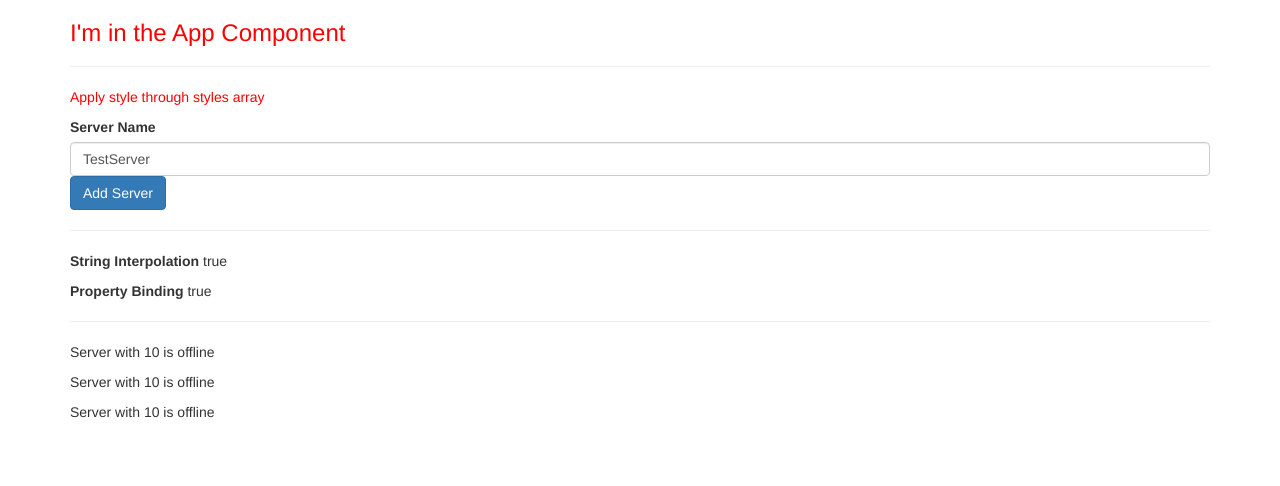
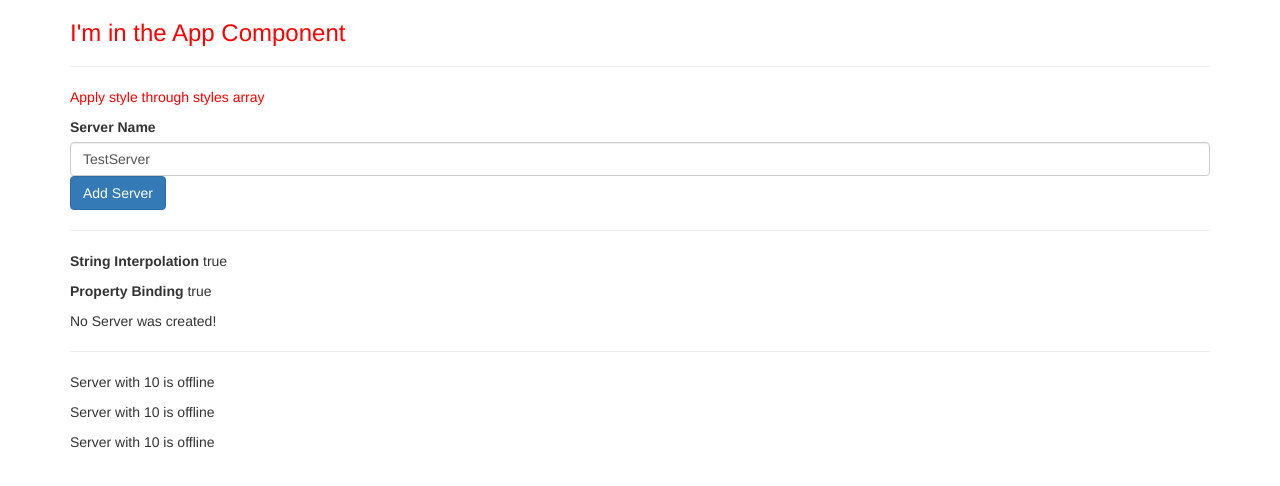
Before and after one commit to sailesh97/Learn-Angular, an Angular app: page / in a window 1280 px wide. Shown: the top 486 px of the page. Built offline with nearby package versions, Linux system fonts and the light colour scheme.

Commit message:
ngIf, else and local references

```diff
--- a/src/app/servers/servers.component.html
+++ b/src/app/servers/servers.component.html
@@ -31,7 +31,12 @@
 <p><b>Property Binding </b><span [innerText]="allowNewServer"></span></p>
 
 <!-- <p>{{serverCreationStatus}}</p> -->
-<p *ngIf="serverCreated">Server was created, server name is {{serverName}}</p>
+<p *ngIf="serverCreated; else noServer">Server was created, server name is {{serverName}}</p>
+<ng-template #noServer>
+    <p>
+        No Server was created!
+    </p>
+</ng-template>
 <hr>
 <app-server></app-server>
 <app-server></app-server>
@@ -47,6 +52,14 @@
 <!--bindings={ hook in DOM
   "ng-reflect-ng-if": "false"
 }-->
+
+<!--
+    we can choose what to do in else of ngIf by putting an local reference in DOM.
+
+    Local references are a mark/hook in DOM. We add local references through ng-template tag.
+
+    We named the local reference as 'noServer'
+ -->
 
 <!--
     If a HTML element has a event onclick, in Angular that will be click.
```
